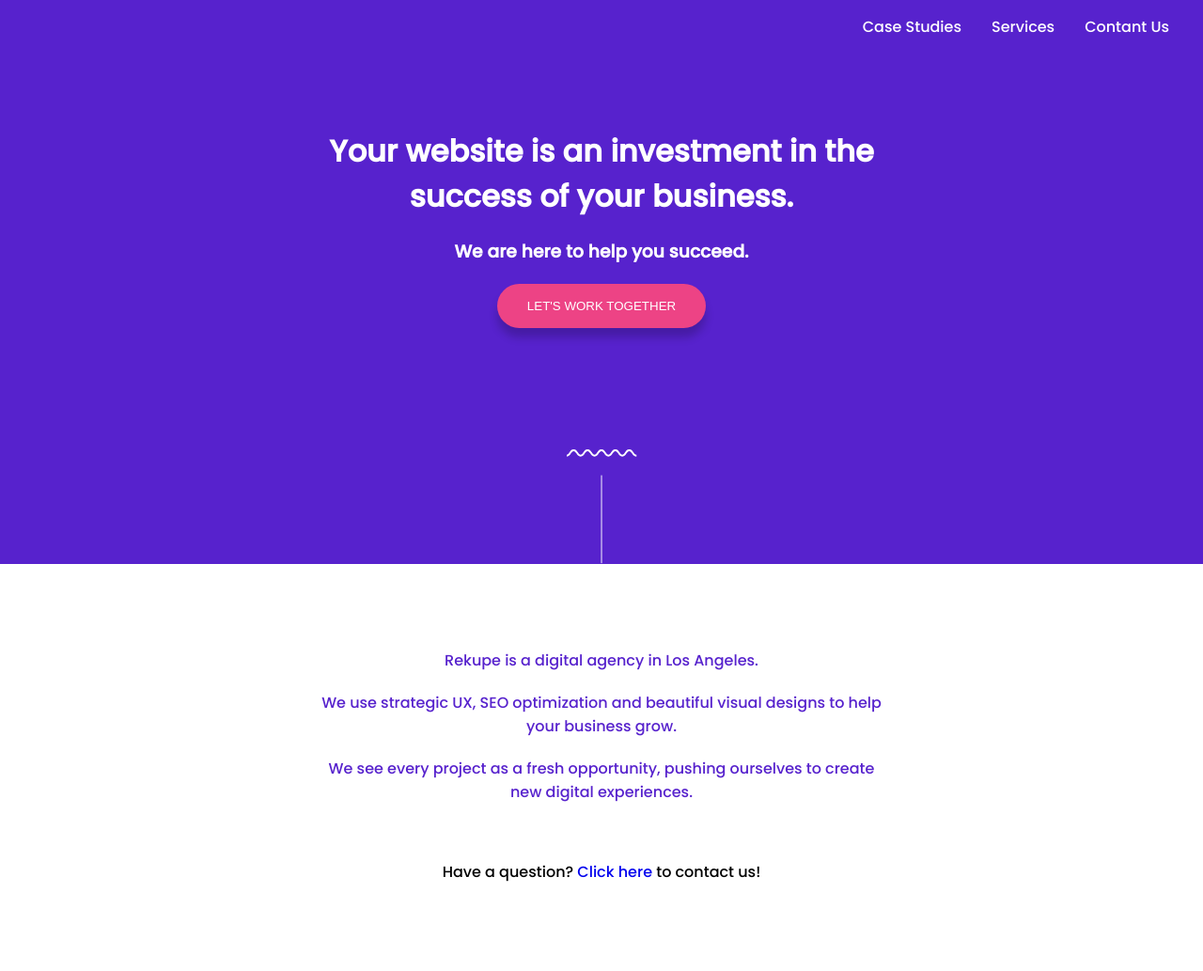
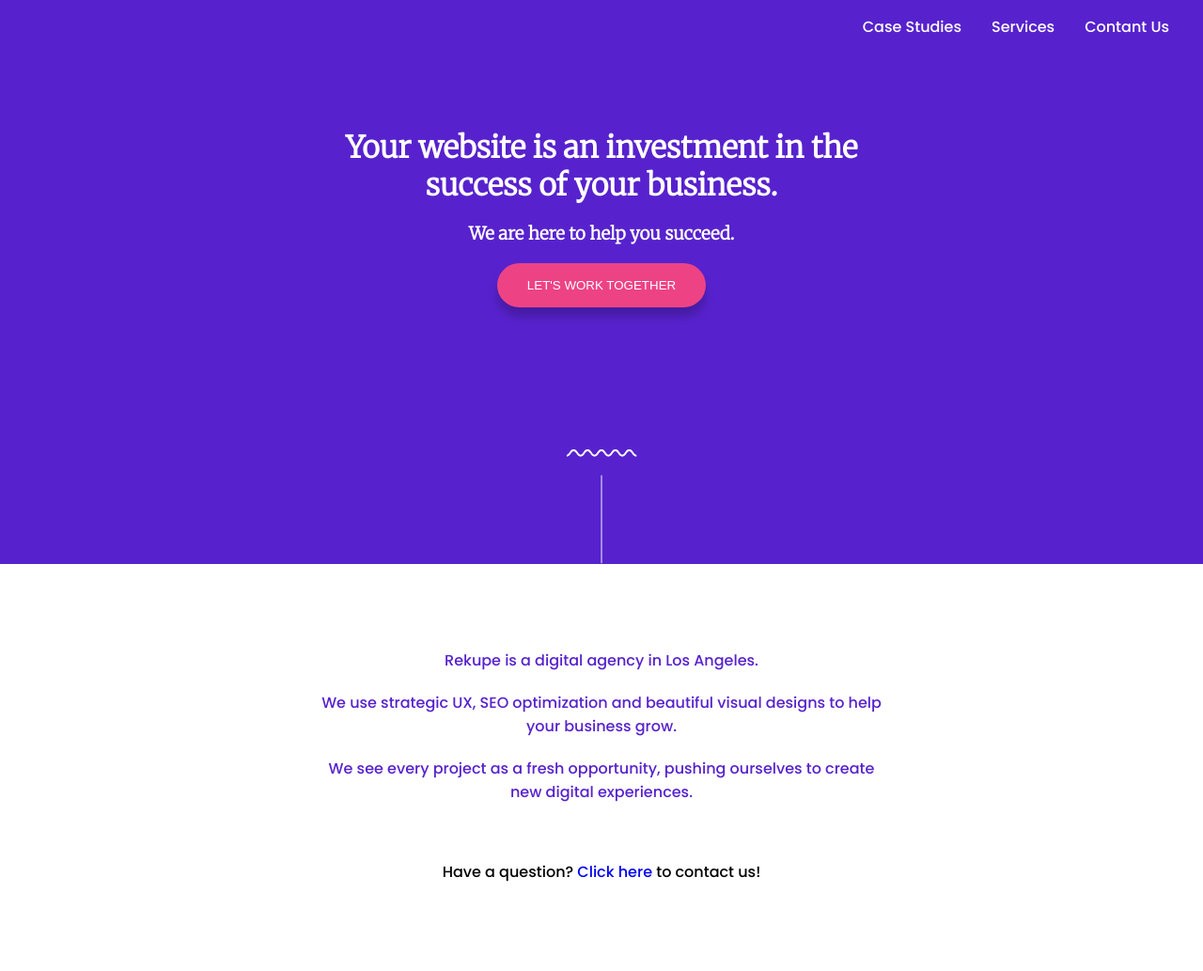
Before and after one commit to Grim-Enduser/concept_opdracht_master2, a plain HTML site: page index.html in a window 1280 px wide. Shown: the top 1033 px of the page at 94% size. Drawn offline with Linux system fonts and the light colour scheme.

Commit message:
feedback branch commit

```diff
--- a/styles.css
+++ b/styles.css
@@ -21,7 +21,7 @@ body {
 }
 
 h1, h2, h3 {
-    font-family: font-family: 'Merriweather', serif;
+    font-family: 'Merriweather', serif;
 }
 
 /*header-styling*!*/
```
